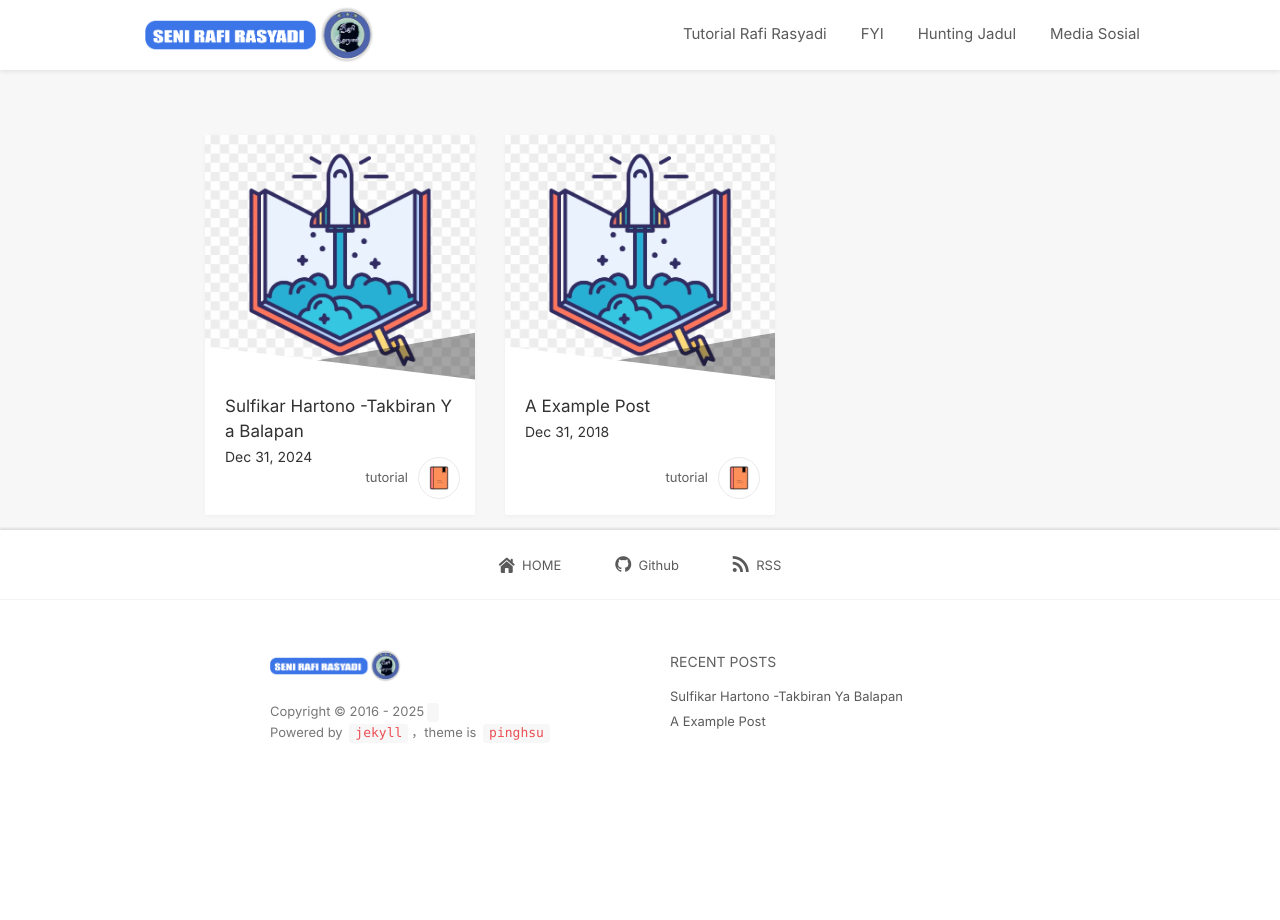
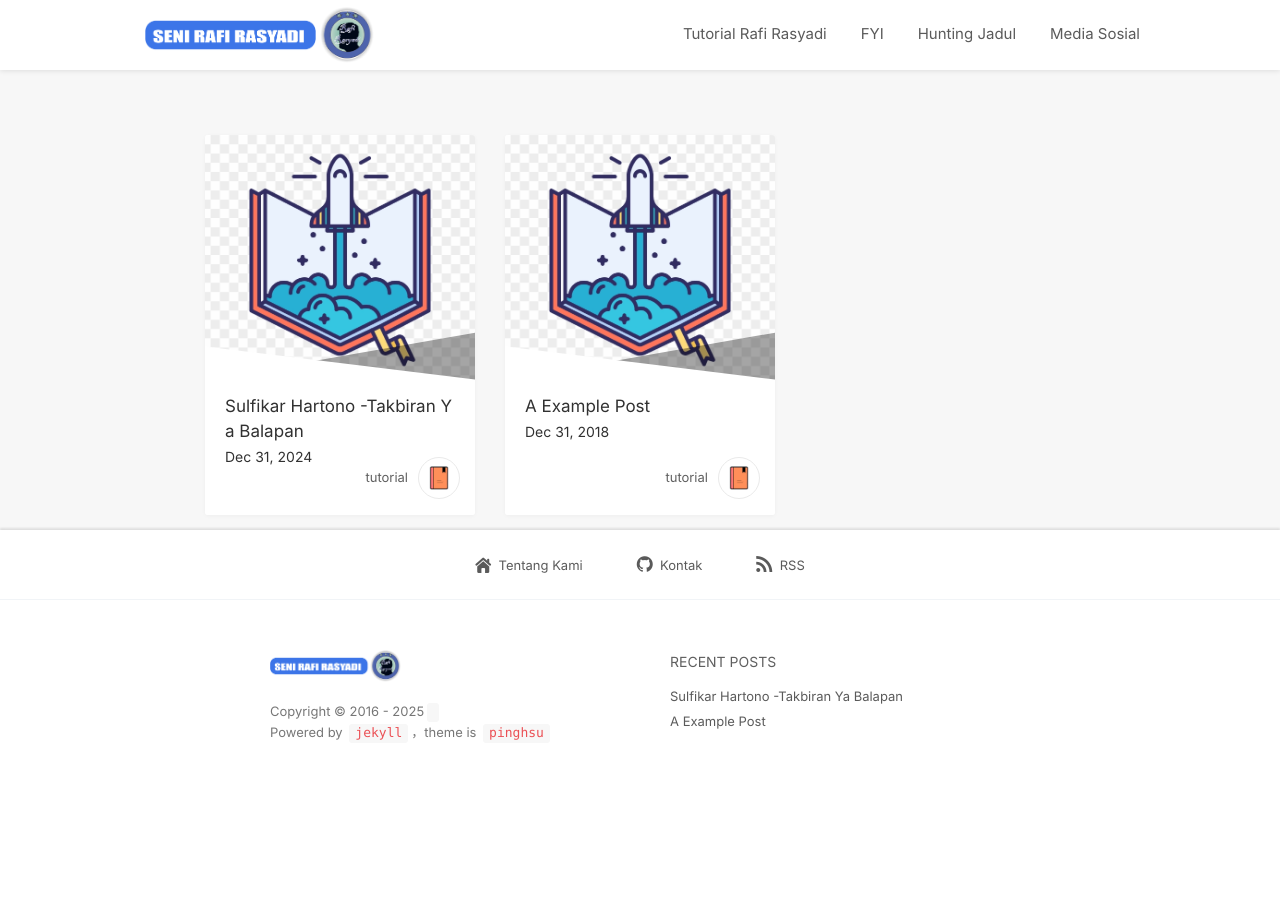
Before and after one commit to rafi-sudo/rafiart, a Jekyll site: the page built from index.html, in a window 1280 px wide. Built offline with Jekyll 4.4.1, drawn with Linux system fonts in a browser that asks for light colours; nearby versions of some CDN libraries; the list of posts is cut into pages by our own code; comment, search, counter and statistics services are not loaded.

Commit message:
Update footer.html

```diff
--- a/_includes/footer.html
+++ b/_includes/footer.html
@@ -2,8 +2,8 @@
     <div class="footer-social">
         <div class="footer-container clearfix">
             <div class="social-list">
-                <a href="{{ '/' | prepend: site.baseurl }}"><span class='iconfont icon-home'></span>&nbsp;&nbsp;HOME</a>
-                <a rel="nofollow" target="_blank" href="{{site.github}}"><span class='iconfont icon-github'></span>&nbsp;&nbsp;Github</a>
+                <a href="{{ '/about.md' | prepend: site.baseurl }}"><span class='iconfont icon-home'></span>&nbsp;&nbsp;Tentang Kami</a>
+                <a rel="nofollow" target="_blank" href="{{site.github}}"><span class='iconfont icon-github'></span>&nbsp;&nbsp;Kontak</a>
                 <a target="_blank" href="{{ '/feed.xml' | prepend: site.baseurl }}"><span class='iconfont icon-rss'></span>&nbsp;&nbsp;RSS</a>
             </div>
         </div>
```
